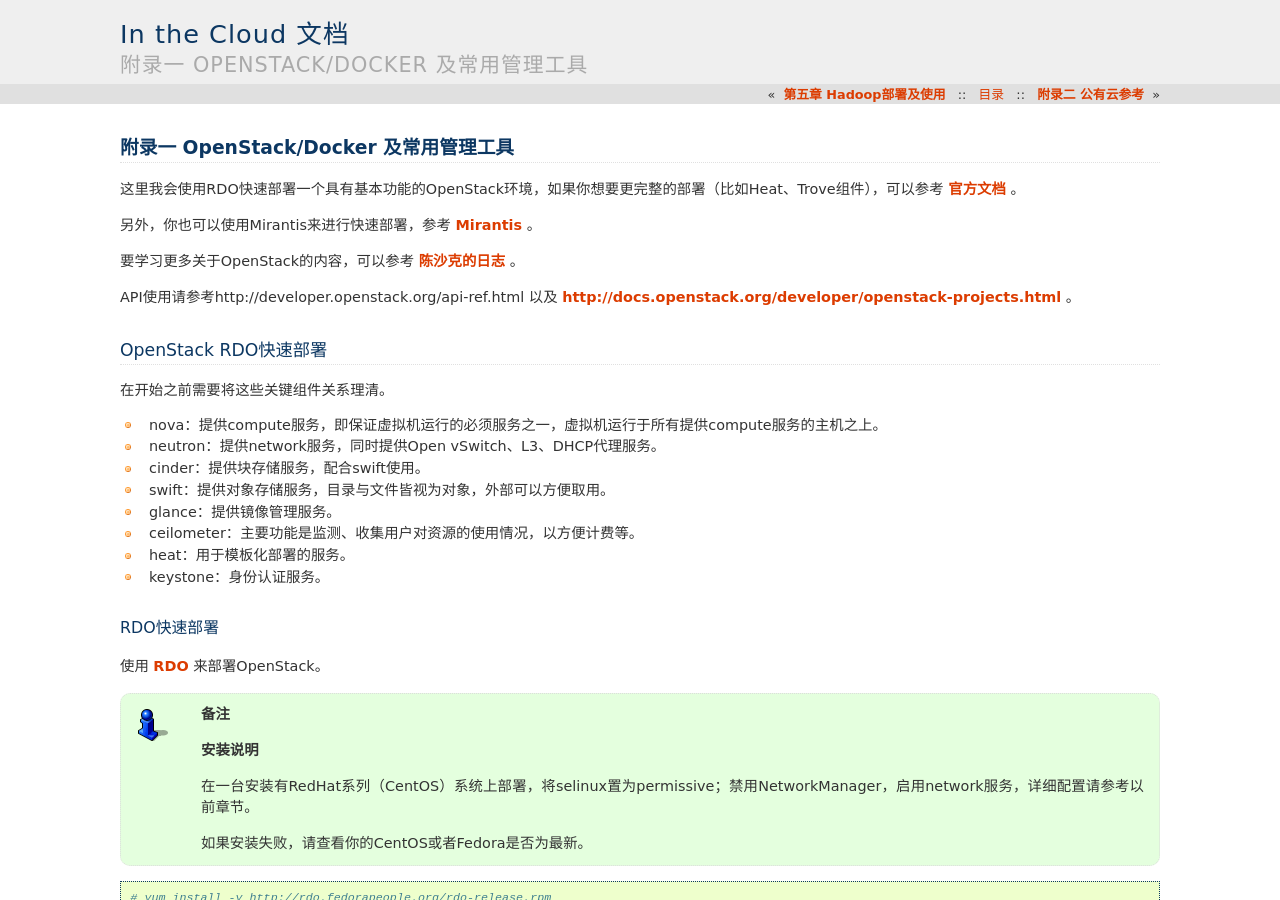
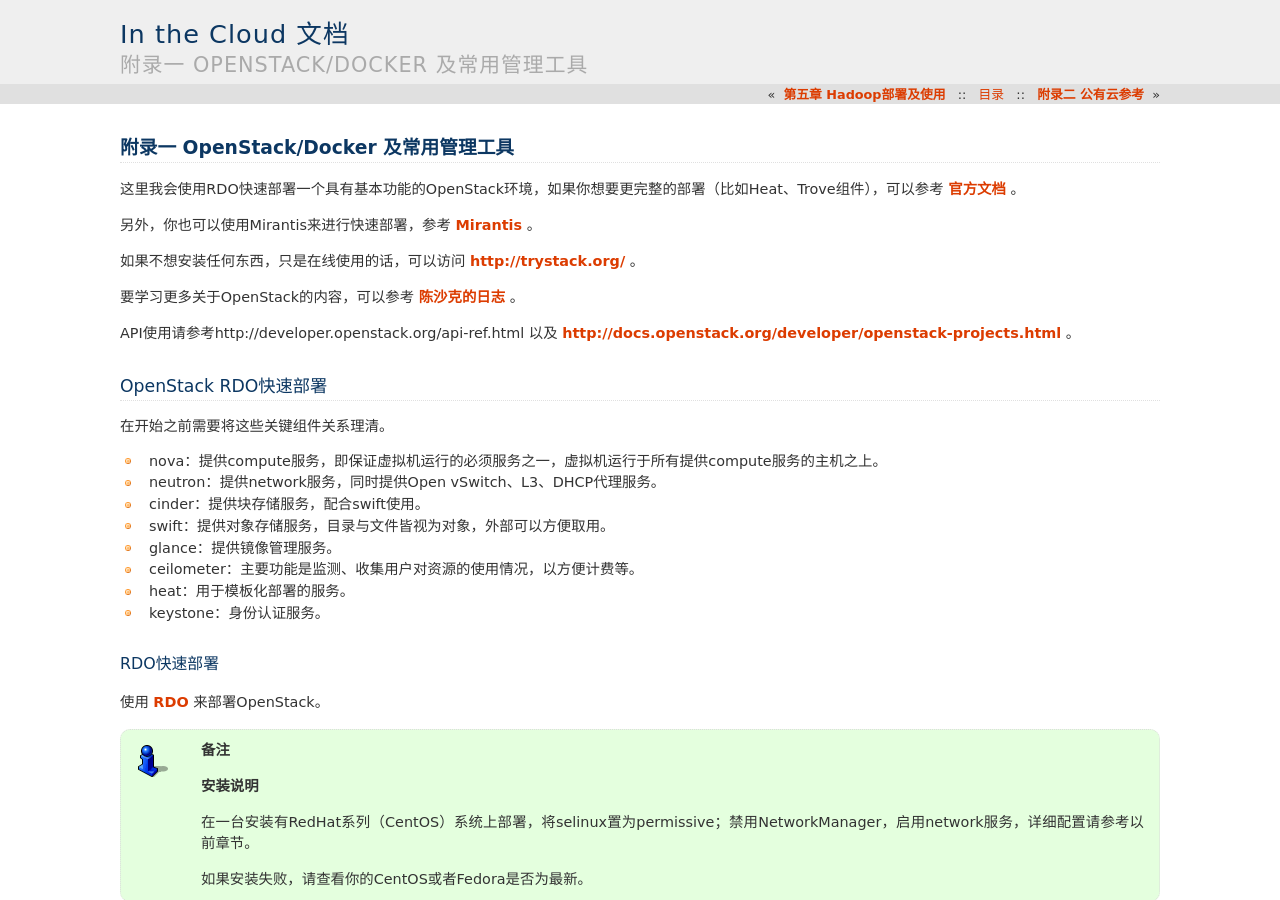
Before and after one commit to lofyer/InTheCloud, a Sphinx documentation site: the page built from source/posts/appendix01.rst, in a window 1280 px wide and 900 px high. Built offline with Sphinx 7.4.7, drawn with Linux system fonts in a browser that asks for light colours; formulas are drawn with MathJax 3.

Commit message:
Update appendix01.rst

```diff
--- a/source/posts/appendix01.rst
+++ b/source/posts/appendix01.rst
@@ -5,6 +5,8 @@
 这里我会使用RDO快速部署一个具有基本功能的OpenStack环境，如果你想要更完整的部署（比如Heat、Trove组件），可以参考 `官方文档 <http://docs.openstack.org/icehouse/install-guide/install/yum/content>`_ 。
 
 另外，你也可以使用Mirantis来进行快速部署，参考 `Mirantis <https://software.mirantis.com/>`_ 。
+
+如果不想安装任何东西，只是在线使用的话，可以访问 http://trystack.org/ 。
 
 要学习更多关于OpenStack的内容，可以参考 `陈沙克的日志 <http://www.chenshake.com/cloud-computing/>`_ 。
 
```
